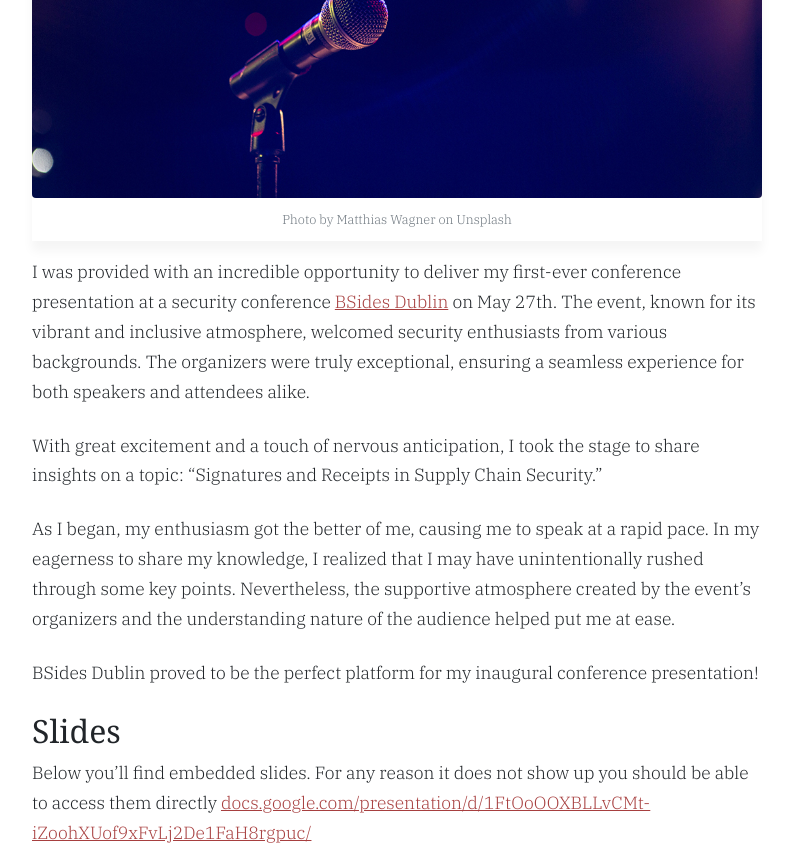
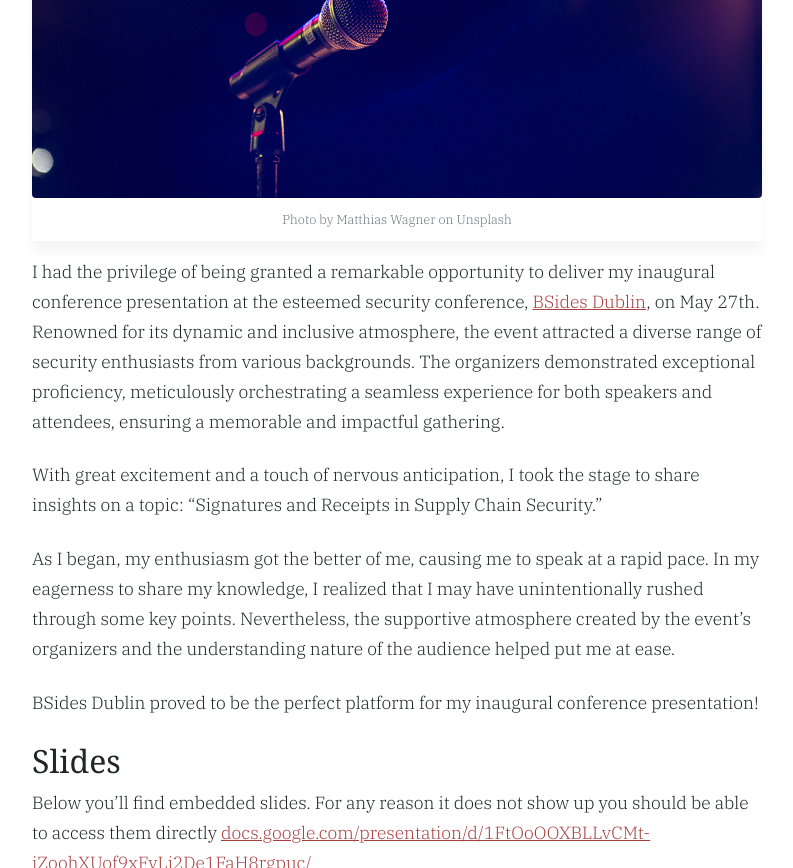
Before and after one commit to ivarprudnikov/ivarprudnikov.com, a Jekyll site: the page built from long/_posts/2023-05-26-signatures-receipts-in-supply-chain-security.md, in a window 1280 px wide and 900 px high, scrolled down 427 px, cut to the strip 0-868 px from the top of the window. Shown: the whole strip, without its empty margins (243-1036 px from the left). Built offline with Jekyll 4.4.1, drawn with Linux system fonts in a browser that asks for light colours.

Commit message:
tweak the text a bit in the last post

```diff
--- a/long/_posts/2023-05-26-signatures-receipts-in-supply-chain-security.md
+++ b/long/_posts/2023-05-26-signatures-receipts-in-supply-chain-security.md
@@ -5,7 +5,7 @@ image: /assets/microphone.jpg
 image_caption: Photo by Matthias Wagner on Unsplash
 ---
 
-I was provided with an incredible opportunity to deliver my first-ever conference presentation at a security conference [BSides Dublin](https://www.bsidesdub.ie/) on May 27th. The event, known for its vibrant and inclusive atmosphere, welcomed security enthusiasts from various backgrounds. The organizers were truly exceptional, ensuring a seamless experience for both speakers and attendees alike.
+I had the privilege of being granted a remarkable opportunity to deliver my inaugural conference presentation at the esteemed security conference, [BSides Dublin](https://www.bsidesdub.ie/), on May 27th. Renowned for its dynamic and inclusive atmosphere, the event attracted a diverse range of security enthusiasts from various backgrounds. The organizers demonstrated exceptional proficiency, meticulously orchestrating a seamless experience for both speakers and attendees, ensuring a memorable and impactful gathering.
 
 With great excitement and a touch of nervous anticipation, I took the stage to share insights on a topic: "Signatures and Receipts in Supply Chain Security."
 
```
